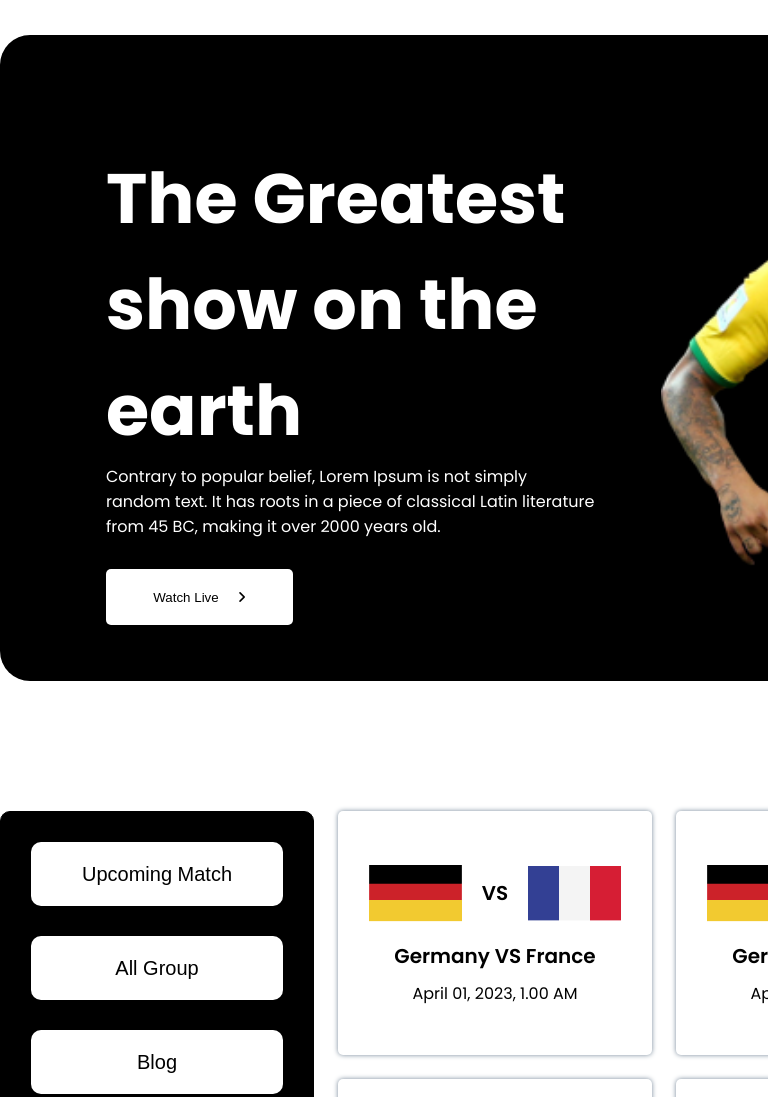
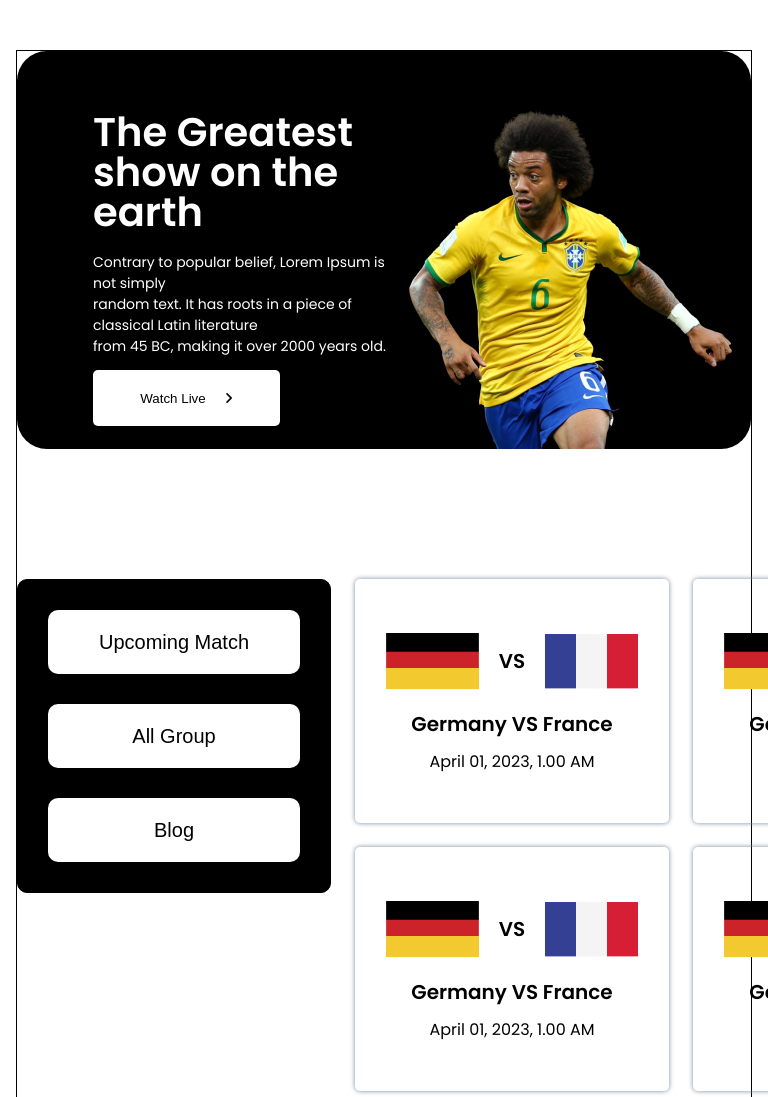
Before and after one commit to nahidparvez1/Sportify, a plain HTML site: page index.html in a window 768 px wide. Shown: the top 1097 px of the page. Drawn offline with Linux system fonts and the light colour scheme.

Commit message:
tab view banner section done

```diff
--- a/css/style.css
+++ b/css/style.css
@@ -11,18 +11,12 @@ body {
     margin: 35px auto;
 }
 
-.banner-section {
-
-}
-
 .banner-div {
     height: 646px;
     background-color: black;
     border-radius: 30px;
     display: flex;
 }
-
-
 
 .banner-left {
     width: 531px;
@@ -283,3 +277,62 @@ footer a {
 .fa-brands:hover {
     color: #DD0000;
 }
+
+/* Tab View */
+
+@media screen and (min-width: 668px) and (max-width: 992px) {
+
+    .container {
+        width: 734px;
+        border: 1px solid;
+        margin: 50px auto;
+
+    }
+
+    .banner-div {
+        height: 398px;
+
+    }
+
+    .banner-left {
+        width: 316px;
+        height: 276px;
+        margin: 61px 0px 61px 76px;
+    }
+
+    .banner-left h1 {
+        font-size: 40px;
+        color: white;
+        font-weight: 600;
+        line-height: 40px;
+
+
+    }
+
+    .banner-left p {
+        width: 316px;
+        height: 48px;
+        font-size: 14px;
+        color: white;
+        margin-bottom: 70px;
+        margin-top: 20px;
+    }
+
+    .banner-right {
+        width: 323px;
+        height: 340px;
+        margin-top: 58px;
+        margin-right: 17px;
+    }
+
+
+
+}
+
+/* Mobile View */
+
+@media screen and (max-width: 667px) {
+    body {
+        background-color: maroon;
+    }
+}
```
